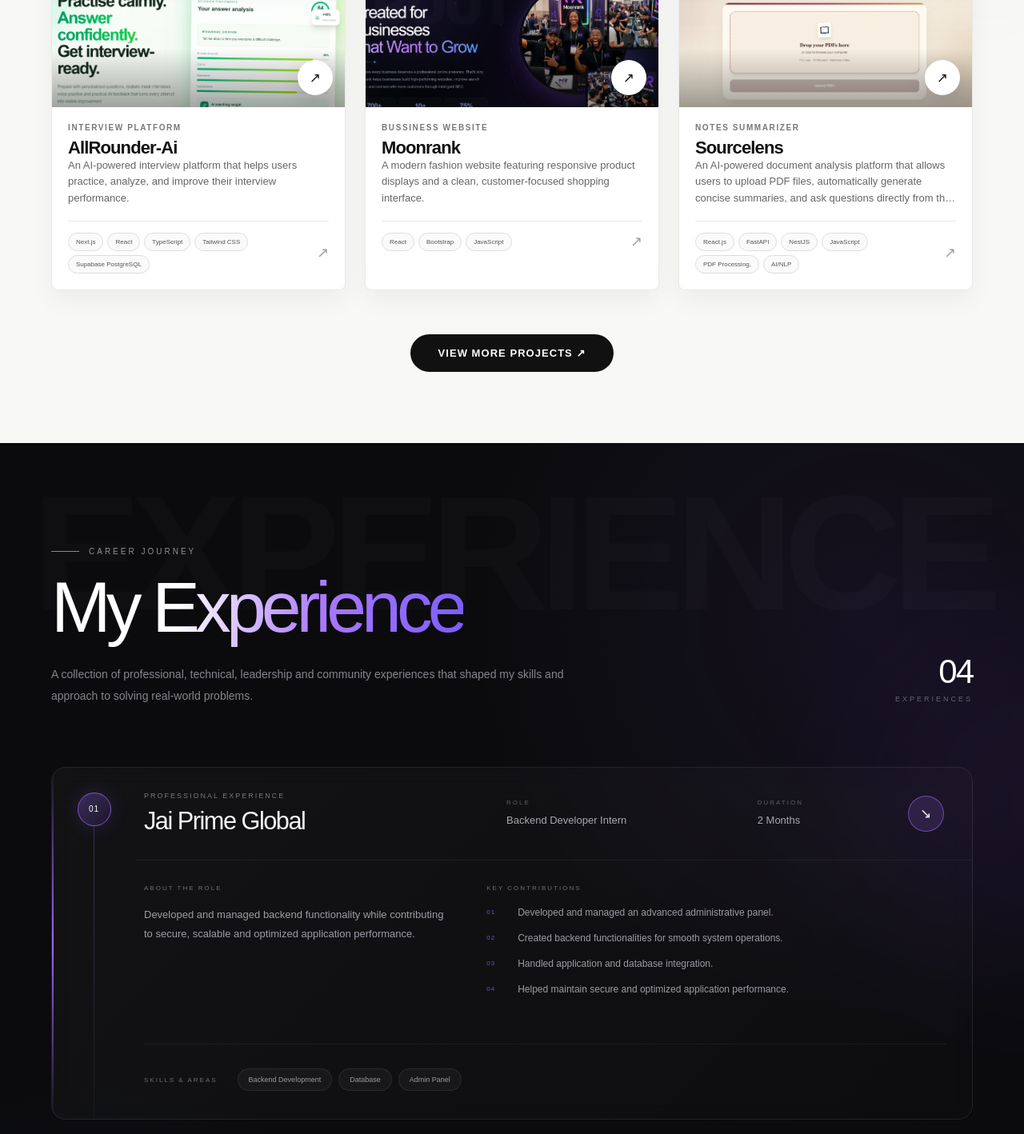
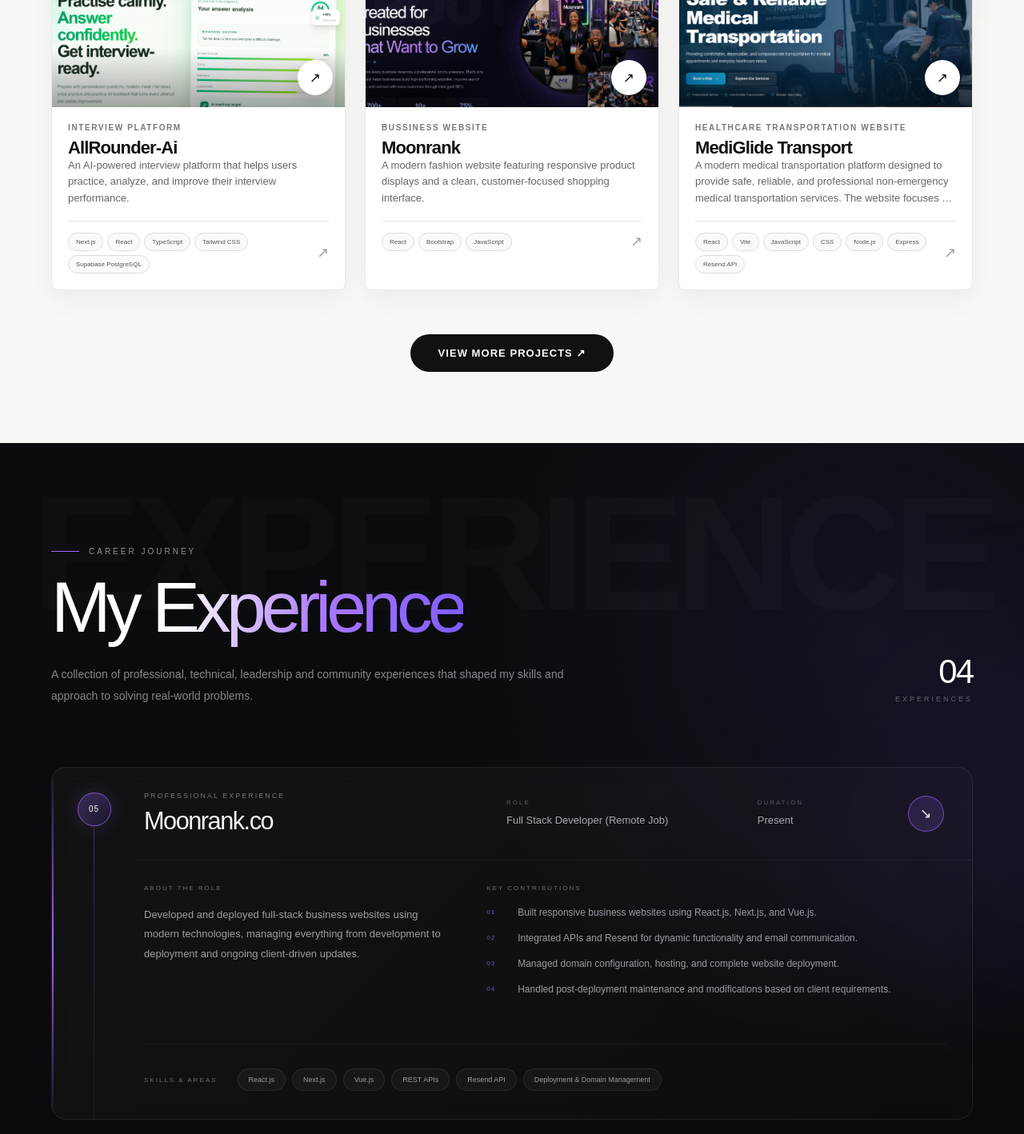
Before and after one commit to Miya2002/portfolio, a React (Vite) app: page / in a window 1280 px wide. Shown: the part 1140-2558 px from the top of the page at 80% size. Built offline with nearby package versions, Linux system fonts and the light colour scheme.

Commit message:
Update portfolio design, experience and add XTACH project

```diff
--- a/src/components/Experience.jsx
+++ b/src/components/Experience.jsx
@@ -4,7 +4,30 @@
 
 const experiences = [
   {
-    number: "01",
+  number: "05",
+  organization: "Moonrank.co",
+  role: "Full Stack Developer (Remote Job)",
+  date: "Present",
+  category: "Professional Experience",
+  description:
+    "Developed and deployed full-stack business websites using modern technologies, managing everything from development to deployment and ongoing client-driven updates.",
+  details: [
+    "Built responsive business websites using React.js, Next.js, and Vue.js.",
+    "Integrated APIs and Resend for dynamic functionality and email communication.",
+    "Managed domain configuration, hosting, and complete website deployment.",
+    "Handled post-deployment maintenance and modifications based on client requirements.",
+  ],
+  technologies: [
+    "React.js",
+    "Next.js",
+    "Vue.js",
+    "REST APIs",
+    "Resend API",
+    "Deployment & Domain Management",
+  ],
+},
+  {
+    number: "04",
     organization: "Jai Prime Global",
     role: "Backend Developer Intern",
     date: "2 Months",
@@ -20,7 +43,7 @@
     technologies: ["Backend Development", "Database", "Admin Panel"],
   },
   {
-    number: "02",
+    number: "03",
     organization: "GrowIntern",
     role: "Remote Intern",
     date: "1 Month",
@@ -36,7 +59,7 @@
     technologies: ["Remote Work", "Development", "Collaboration"],
   },
   {
-    number: "03",
+    number: "02",
     organization: "TEDxClifton",
     role: "Hospitality Team Lead",
     date: "2025",
@@ -52,7 +75,7 @@
     technologies: ["Leadership", "Teamwork", "Communication"],
   },
   {
-    number: "04",
+    number: "01",
     organization: "GDG Kolachi",
     role: "DevFest Event Coordinator",
     date: "2024",
--- a/src/components/Home.jsx
+++ b/src/components/Home.jsx
@@ -1,3 +1,4 @@
+
 import "./Home.css";
 
 function Home() {
@@ -12,9 +13,9 @@
 
       <h1
         className="home-name home-reveal home-reveal--2"
-        aria-label="Tasmiya Ansari"
+        aria-label="Engr, Tasmiya Ansari"
       >
-        <span>TASMIYA</span> ANSARI
+        <span>Engr. </span> Tasmiya Ansari
       </h1>
 
       <div
@@ -26,10 +27,13 @@
 
       <div className="home-content">
         <div className="home-introduction home-reveal home-reveal--4">
-          <p className="home-kicker">Designing logic into experiences</p>
-           <br></br>
+          <p className="home-kicker">
+            Designing logic into experiences
+          </p>
+
+          <br></br>
+
           <h2>Software Engineer</h2>
-
 
           <p className="home-summary">
             I build practical digital solutions that transform real-world
@@ -49,11 +53,14 @@
         </div>
 
         <div className="portrait-container home-reveal home-reveal--3">
-          <div className="portrait-backdrop" aria-hidden="true" />
+          <div
+            className="portrait-backdrop"
+            aria-hidden="true"
+          />
 
           <img
             src="/pp.png"
-            alt="Tasmiya Ansari"
+            alt="Engr, Tasmiya Ansari"
             className="profile-image"
           />
         </div>
@@ -72,8 +79,8 @@
           </a>
 
           <a href="#contact" className="secondary-button">
-              Contact Me
-            </a>
+            Contact Me
+          </a>
 
           <a href="#projects">
             Selected Work
--- a/src/components/Projects.jsx
+++ b/src/components/Projects.jsx
@@ -30,17 +30,24 @@
     accent: "#bd6288",
   },
    {
-    number: "03",
-    title: "Sourcelens",
-    category: "Web Applications",
-    type: "Notes Summarizer",
-    description:
-      "An AI-powered document analysis platform that allows users to upload PDF files, automatically generate concise summaries, and ask questions directly from the uploaded document.",
-    technologies: ["React.js", "FastAPI", "NestJS","JavaScript","PDF Processing,","AI/NLP"],
-    image: "/projects/sourcelens.png",
-    liveLink: "https://github.com/Miya2002/sourcelens-ai.git",
-    accent: "#9b3452",
-  },
+        number: "03",
+        title: "MediGlide Transport",
+        category: "Web Applications",
+        type: "Healthcare Transportation Website",
+        description: "A modern medical transportation platform designed to provide safe, reliable, and professional non-emergency medical transportation services. The website focuses on user-friendly booking, service information, responsive design, and a professional healthcare-focused digital experience.",
+        technologies: [
+            "React",
+            "Vite",
+            "JavaScript",
+            "CSS",
+            "Node.js",
+            "Express",
+            "Resend API"
+        ],
+        image: "/projects/mediglide.png",
+        liveLink: "https://mediglidetransport.com",
+        accent: "#1b8ca8",
+    },
 
   {
     number: "04",
--- a/src/data/projects.js
+++ b/src/data/projects.js
@@ -54,25 +54,7 @@
         accent: "#9b3452",
     },
 
-    {
-        number: "04",
-        title: "MediGlide Transport",
-        category: "Web Applications",
-        type: "Healthcare Transportation Website",
-        description: "A modern medical transportation platform designed to provide safe, reliable, and professional non-emergency medical transportation services. The website focuses on user-friendly booking, service information, responsive design, and a professional healthcare-focused digital experience.",
-        technologies: [
-            "React",
-            "Vite",
-            "JavaScript",
-            "CSS",
-            "Node.js",
-            "Express",
-            "Resend API"
-        ],
-        image: "/projects/mediglide.png",
-        liveLink: "https://mediglidetransport.com",
-        accent: "#1b8ca8",
-    },
+
 
 
 
@@ -96,9 +78,28 @@
         accent: "#c46a32",
     },
 
+    {
+        number: "06",
+        title: "XTACH",
+        category: "Business Websites",
+        type: "Frontend Development",
+        description: "A modern and responsive business website frontend designed and developed to establish a professional online presence. Focused on clean UI design, intuitive navigation, smooth user experience, and seamless responsiveness across desktop, tablet, and mobile devices.",
+        technologies: [
+            "React.js",
+            "JavaScript",
+            "HTML5",
+            "CSS3",
+            "Responsive Design",
+            "UI/UX"
+        ],
+        image: "/projects/xtach.jpeg",
+        liveLink: "https://xtach-website.vercel.app/",
+        accent: "#2563eb",
+    },
+
 
     {
-        number: "06",
+        number: "07",
         title: "Whimsy Wear",
         category: "Web Applications",
         type: "E-commerce Website",
```
Also changed, not shown: src/components/Home.css (+51 -28 lines), public/projects/xtach.jpeg (added).
